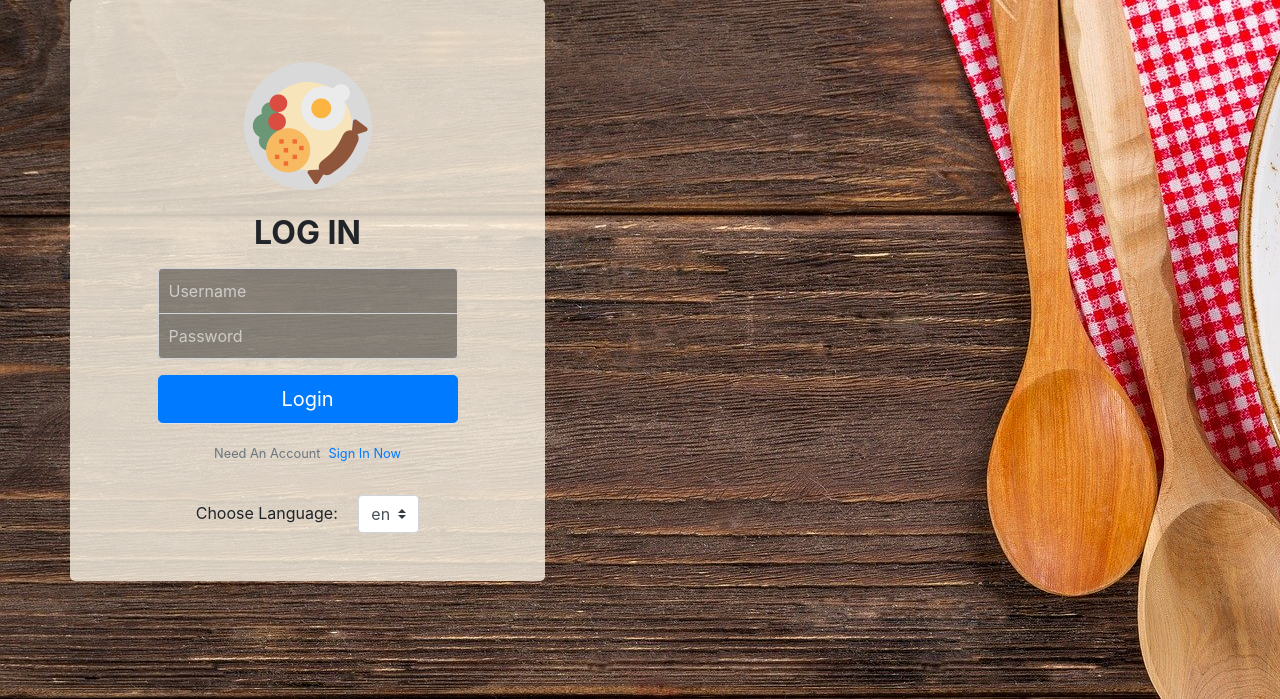
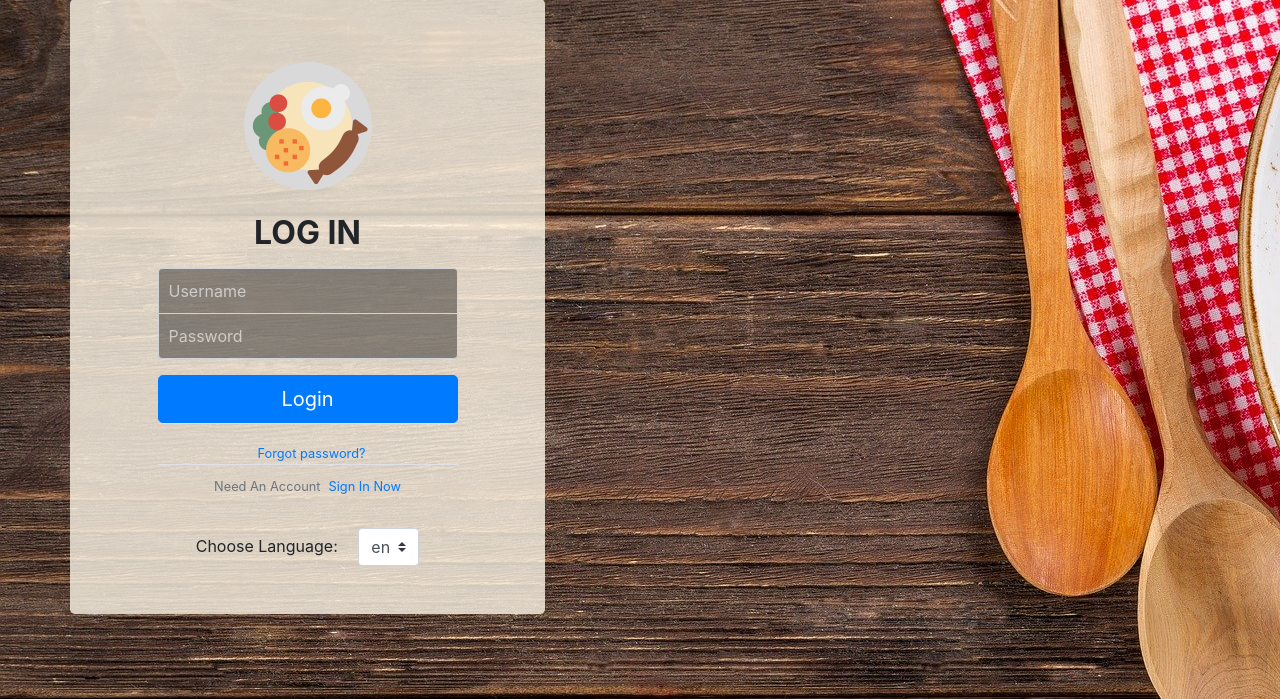
Before and after one commit to marcinbedcyc/CookeryBook, a Django app: page /login/ in a window 1280 px wide. Shown: the part 101-800 px from the top of the page. Run offline with Django 3.2, Linux system fonts and the light colour scheme; some libraries are stand-ins or nearby versions.

Commit message:
Add reset password functionality

```diff
--- a/cookery_book/templates/users/login.html
+++ b/cookery_book/templates/users/login.html
@@ -10,6 +10,11 @@
         {{form.password}}
         <button class=" mt-3 btn btn-lg btn-primary btn-block" type="submit">{% trans "Login" %}</button>
         <div class="border-top pt-3">
+            <small class="text-muted ml-2">
+                <a href="{% url 'password_reset' %}">{% trans "Forgot password?" %}</a>
+            </small>
+        </div >
+        <div class="border-top pt-2">
             <small class="text-muted">
                 {% trans "Need An Account" %}<a class="ml-2" href={% url 'users-register' %}>{% trans "Sign In Now" %}</a>
             </small>
--- a/cookery_book/users/urls.py
+++ b/cookery_book/users/urls.py
@@ -9,4 +9,20 @@ urlpatterns = [
     path('login/', auth_views.LoginView.as_view(template_name='users/login.html', authentication_form=LoginForm), name="users-login"),
     path('logout/', auth_views.LogoutView.as_view(template_name='users/logout.html'), name="users-logout"),
     path('activate/(<uidb64>/<token>', views.activate, name='activate'),
+    path('password-reset/',
+         auth_views.PasswordResetView.as_view(
+             template_name='users/password_reset.html'),
+         name="password_reset"),
+    path('password-reset/done',
+         auth_views.PasswordResetDoneView.as_view(
+             template_name='users/password_reset_done.html'),
+         name="password_reset_done"),
+    path('password-reset-confirm/<uidb64>/<token>',
+         auth_views.PasswordResetConfirmView.as_view(
+             template_name='users/password_reset_confirm.html'),
+         name="password_reset_confirm"),
+    path('password-reset-complete',
+         auth_views.PasswordResetCompleteView.as_view(
+             template_name='users/password_reset_complete.html'),
+         name="password_reset_complete"),
 ]
```
Also changed, not shown: cookery_book/templates/users/logout.html (+7 -5 lines), cookery_book/templates/users/password_reset.html (added, +16 -0 lines), cookery_book/templates/users/password_reset_complete.html (added, +16 -0 lines), cookery_book/templates/users/password_reset_confirm.html (added, +16 -0 lines), cookery_book/templates/users/password_reset_done.html (added, +15 -0 lines), cookery_book/users/static/users/img/email-send.png (added), cookery_book/users/static/users/img/password.png (added).
